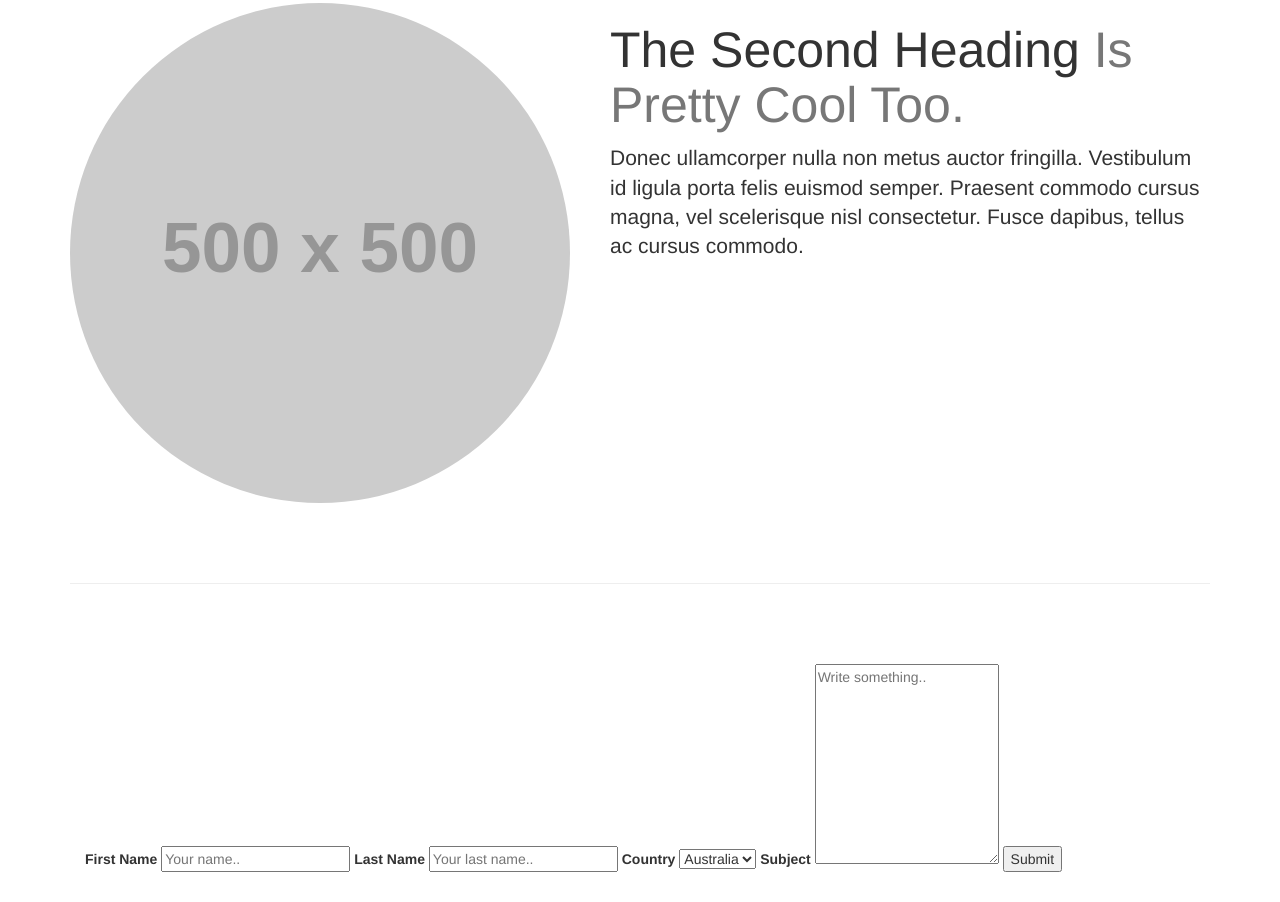
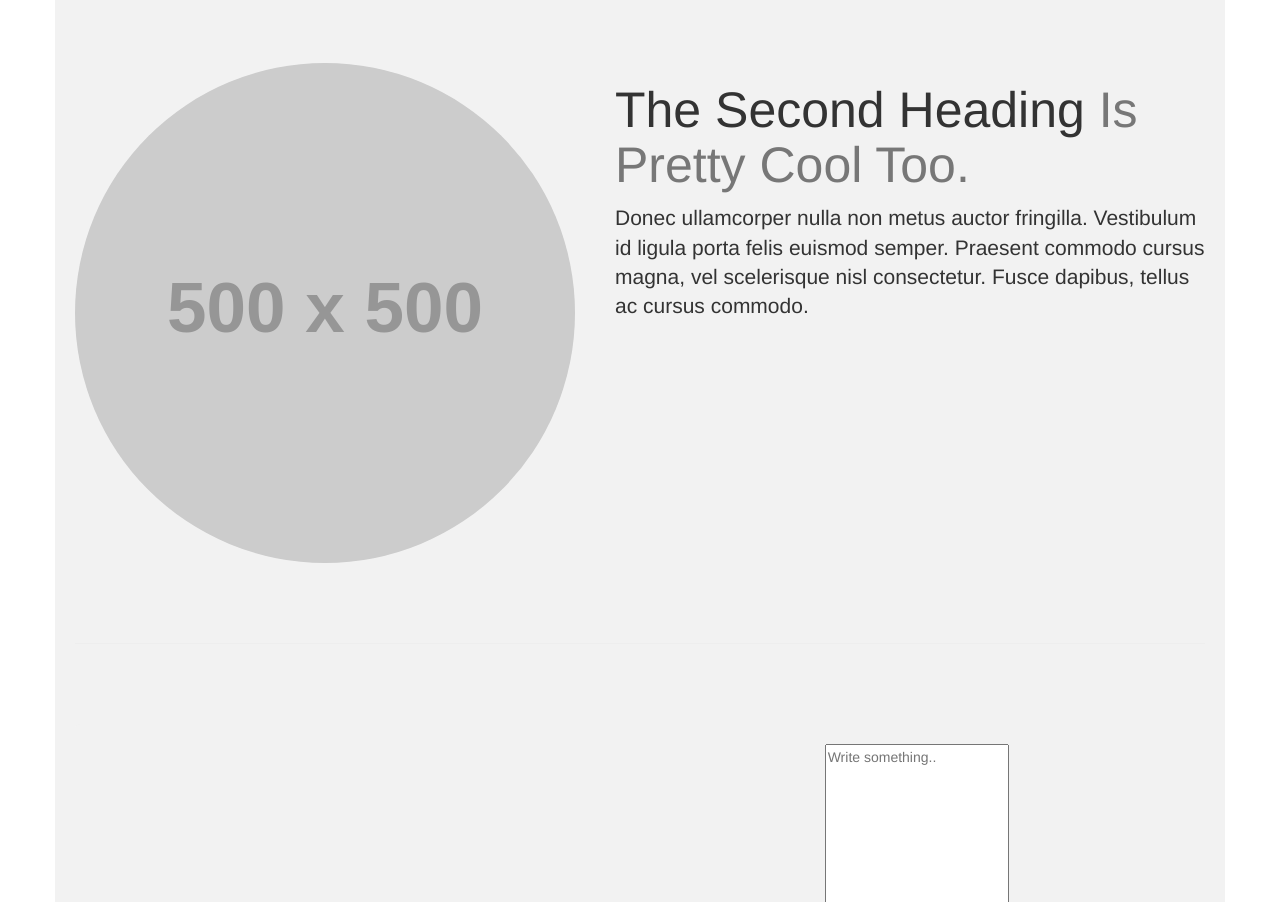
Before and after one commit to retro0101/retrospectivedigital, a plain HTML site: page index.html in a window 1280 px wide. Shown: the part 1898-2800 px from the top of the page. Drawn offline with Linux system fonts and the light colour scheme; placeholder pictures from the web are drawn by us; files whose address does not match are found by name.

Commit message:
form css

```diff
--- a/css/one-page-wonder.css
+++ b/css/one-page-wonder.css
@@ -176,3 +176,25 @@ footer {
         margin-left: 0;
     }
 }
+
+/* Style the submit button with a specific background color etc */
+input[type=submit] {
+    background-color: #4CAF50;
+    color: white;
+    padding: 12px 20px;
+    border: none;
+    border-radius: 4px;
+    cursor: pointer;
+}
+
+/* When moving the mouse over the submit button, add a darker green color */
+input[type=submit]:hover {
+    background-color: #45a049;
+}
+
+/* Add a background color and some padding around the form */
+.container {
+    border-radius: 5px;
+    background-color: #f2f2f2;
+    padding: 20px;
+}
```
